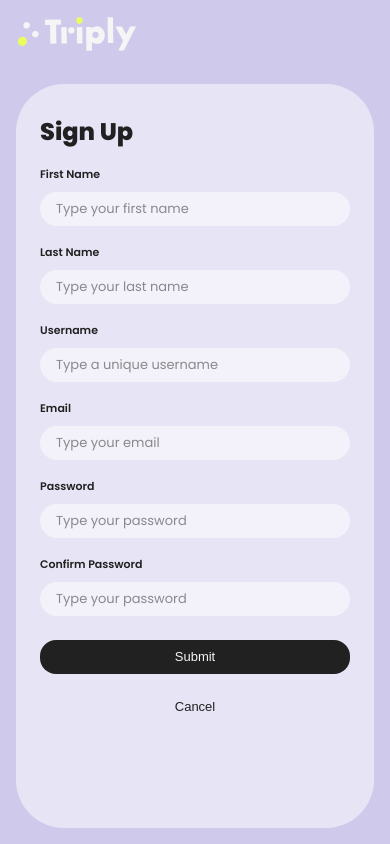
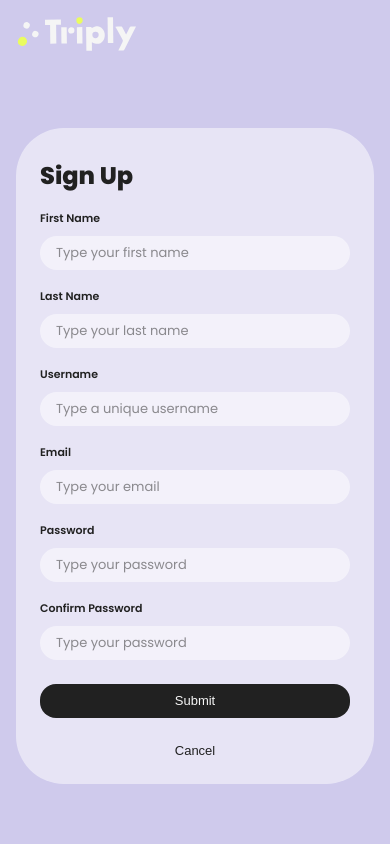
Before and after one commit to fstone-codes/triply, a React (Vite) app: page / in a window 390 px wide. Both pictures are taken after a click on the button "Sign Up". Built offline with nearby package versions, Linux system fonts and the light colour scheme; no server answers.

Commit message:
add tablet and desktop styling to home, register and login pages

```diff
--- a/src/components/Button/Button.scss
+++ b/src/components/Button/Button.scss
@@ -13,6 +13,10 @@
 
     &:hover {
         transform: scale(103%);
+    }
+
+    @include tablet {
+        width: 10rem;
     }
 
     &--primary {
--- a/src/components/FormInput/FormInput.scss
+++ b/src/components/FormInput/FormInput.scss
@@ -4,6 +4,7 @@
 .form-input {
     @include flexbox(column, unset, unset);
     gap: $spacing-xsm;
+    width: 100%;
 
     &__label {
         @include font-label;
@@ -38,7 +39,8 @@
         }
 
         &:focus {
-            box-shadow: 0 0 5px $transparent-color-white-50, 0 0 10px $transparent-color-white-50;
+            box-shadow: 0 0 5px $transparent-color-white-50,
+                0 0 10px $transparent-color-white-50;
         }
     }
 }
--- a/src/components/Header/Header.scss
+++ b/src/components/Header/Header.scss
@@ -8,11 +8,11 @@
 
     @include tablet {
         @include flexbox(unset, space-between, center);
-        padding: $spacing-sm $spacing-lg;
+        padding: $spacing-lg $spacing-xlg;
     }
 
     @include desktop {
-        padding: $spacing-sm $spacing-xxlg;
+        padding: $spacing-xlg $spacing-xxlg;
     }
 
     &__logo-container {
@@ -25,6 +25,14 @@
 
     &__logo-full {
         width: 7.625rem;
+
+        @include tablet {
+            width: 10rem;
+        }
+
+        @include desktop {
+            width: 12rem;
+        }
     }
 
     &__logo-icon {
--- a/src/pages/Home/Home.scss
+++ b/src/pages/Home/Home.scss
@@ -10,20 +10,29 @@
     overflow: hidden;
 
     @include tablet {
-        padding: 0 $spacing-lg;
+        padding: $spacing-xlg;
     }
 
     @include desktop {
-        padding: $spacing-lg $spacing-xxlg;
+        padding: $spacing-xxlg;
     }
 
     &__container {
         z-index: 1;
+        text-align: right;
+
+        @include tablet {
+            width: 16rem;
+        }
     }
 
     &__logo-text {
         width: 12.5rem;
         margin-bottom: $spacing-sm;
+
+        @include tablet {
+            width: 100%;
+        }
     }
 
     &__button-container {
--- a/src/pages/Login/Login.scss
+++ b/src/pages/Login/Login.scss
@@ -2,15 +2,11 @@
 @use "../../styles/partials/variables" as *;
 
 .login {
-    @include flexbox(column, center, unset);
+    @include flexbox(unset, center, center);
     padding: 0 $spacing-sm 4.25rem;
     width: 100vw;
     height: 100vh;
     overflow: auto;
-
-    @include tablet {
-        @include flexbox(unset, center, center);
-    }
 
     &__form {
         @include flexbox(column, unset, unset);
@@ -18,13 +14,10 @@
         padding: $spacing-lg $spacing-med $spacing-sm;
         border-radius: 3rem;
         background-color: $transparent-color-white-50;
+        flex: 1 0 calc(20rem - (2 * $spacing-sm));
+        max-width: 25rem;
 
         @include tablet {
-            padding: calc(2 * $spacing-med) $spacing-lg $spacing-med;
-            width: 40rem;
-        }
-
-        @include desktop {
             padding: calc(2 * $spacing-med) $spacing-lg $spacing-med;
         }
     }
@@ -37,6 +30,10 @@
         @include flexbox(column, unset, unset);
         gap: $spacing-sm;
         margin-top: $spacing-xsm;
+
+        @include tablet {
+            flex-direction: row-reverse;
+        }
     }
 
     &__link {
--- a/src/pages/Register/Register.jsx
+++ b/src/pages/Register/Register.jsx
@@ -63,6 +63,7 @@ function Register() {
         <main className="register">
             <form className="register__form" onSubmit={handleSubmit}>
                 <h1 className="register__title">Sign Up</h1>
+                <div className="register__container">
                     <FormInput
                         id="first_name"
                         label="First Name"
@@ -81,6 +82,8 @@ function Register() {
                         placeholder="Type your last name"
                         handleInputChange={handleInputChange}
                     />
+                </div>
+                <div className="register__container">
                     <FormInput
                         id="username"
                         label="Username"
@@ -99,6 +102,8 @@ function Register() {
                         placeholder="Type your email"
                         handleInputChange={handleInputChange}
                     />
+                </div>
+                <div className="register__container">
                     <FormInput
                         id="password"
                         label="Password"
@@ -117,6 +122,7 @@ function Register() {
                         placeholder="Type your password"
                         handleInputChange={handleInputChange}
                     />
+                </div>
                 <div className="register__button-container">
                     <Button classType="primary" type="submit" text="Submit" />
                     <Link className="login__link" to="/">
--- a/src/pages/Register/Register.scss
+++ b/src/pages/Register/Register.scss
@@ -2,27 +2,36 @@
 @use "../../styles/partials/variables" as *;
 
 .register {
-    @include flexbox(column, center, unset);
+    @include flexbox(column, center, center);
     padding: $spacing-sm;
     width: 100vw;
     height: 100vh;
     overflow: auto;
+
+    @include tablet {
+        padding: 0 $spacing-xlg $spacing-lg;
+    }
+
+    @include desktop {
+        padding: 0 $spacing-xxlg $spacing-xlg;
+    }
 
     &__form {
         @include flexbox(column, unset, unset);
         gap: $spacing-sm;
         padding: $spacing-lg $spacing-med $spacing-sm;
         border-radius: 3rem;
-        height: 100%;
+        width: 100%;
         background-color: $transparent-color-white-50;
         overflow: scroll;
 
         @include tablet {
-            padding: 0 $spacing-lg;
+            padding: calc(2 * $spacing-med) $spacing-lg $spacing-med;
+            max-width: 66.5rem;
         }
 
         @include desktop {
-            padding: $spacing-lg $spacing-xxlg;
+            padding: calc(2 * $spacing-lg) $spacing-xlg $spacing-lg;
         }
     }
 
@@ -30,10 +39,24 @@
         @include font-header;
     }
 
+    &__container {
+        @include flexbox(column, unset, unset);
+        gap: $spacing-sm;
+
+        @include tablet {
+            @include flexbox(row, unset, unset);
+            gap: $spacing-xlg;
+        }
+    }
+
     &__button-container {
         @include flexbox(column, unset, unset);
         gap: $spacing-sm;
         margin-top: $spacing-xsm;
+
+        @include tablet {
+            flex-direction: row-reverse;
+        }
     }
 
     &__link {
```
Lines whose indentation alone changed are shown as unchanged.
